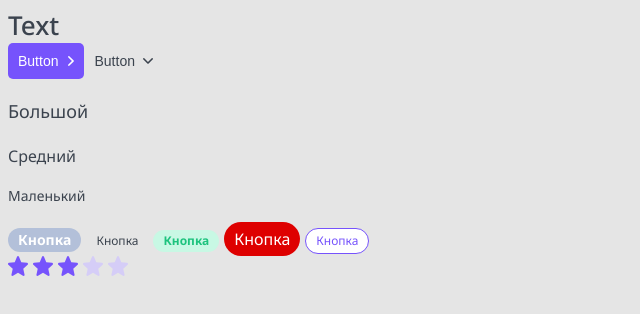
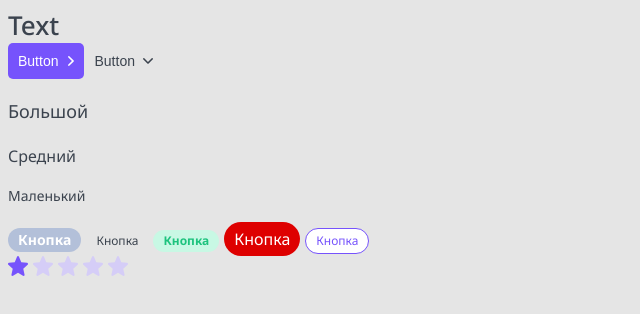
Before and after one commit to senkevich-ser/promo-next, a Next.js app: page / in a window 1280 px wide. Shown: the top 314 px of the page, without its empty margins (0-640 px from the left). Built offline with nearby package versions, Linux system fonts and the light colour scheme.

Commit message:
added Rating functional

```diff
--- a/components/Rating/Rating.module.css
+++ b/components/Rating/Rating.module.css
@@ -1,8 +1,11 @@
-.filled{
+.filled svg{
     fill:var(--primary);
 }
 
-.star{
-    cursor: pointer;
+.star svg {
     margin-right: 5px;
 }
+
+.editable{
+    cursor: pointer;
+}
--- a/components/Rating/Rating.tsx
+++ b/components/Rating/Rating.tsx
@@ -2,7 +2,7 @@ import { RatingProps } from "./Rating.props";
 import styles from "./Rating.module.css";
 import cn from "classnames";
 import StarIcon from "./star.svg";
-import { useEffect, useState } from "react";
+import { useEffect, useState, KeyboardEvent } from "react";
 
 export const Rating = ({
   isEditable = false,
@@ -21,19 +21,51 @@ export const Rating = ({
   const constructRating = (currentRating: number) => {
     const updateArray = ratingArray.map((r: JSX.Element, i: number) => {
       return (
-        <StarIcon
+        <span
           key={i}
           className={cn(styles.star, {
             [styles.filled]: i < currentRating,
+            [styles.editable]: isEditable,
           })}
-        />
+          onMouseEnter={() => changeDisplay(i + 1)}
+          onMouseLeave={() => changeDisplay(rating)}
+          onClick={() => onClick(i + 1)}
+        >
+          <StarIcon
+            tabIndex={isEditable ? 0 : -1}
+            onKeyDown={(e: KeyboardEvent<SVGElement>) =>
+              isEditable && handleSpace(i + 1, e)
+            }
+          />
+        </span>
       );
     });
     setRatingArray(updateArray);
   };
+
+  const changeDisplay = (i: number) => {
+    if (!isEditable) {
+      return;
+    }
+    constructRating(i);
+  };
+
+  const onClick = (i: number) => {
+    if (!isEditable || !setRating) {
+      return;
+    }
+    setRating(i);
+  };
+
+  const handleSpace = (i: number, e: KeyboardEvent<SVGElement>) => {
+    if (e.code != "Space" || !setRating) {
+      return;
+    }
+    setRating(i);
+  };
   return (
     <div {...props}>
-      {ratingArray.map((r,i) => (
+      {ratingArray.map((r, i) => (
         <span key={i}>{r}</span>
       ))}
     </div>
--- a/pages/index.tsx
+++ b/pages/index.tsx
@@ -1,6 +1,9 @@
 import { Htag, Paragraph,Button,Tag,Rating } from "@/components";
+import { useState } from "react";
 
 export default function Home(): JSX.Element {
+
+  const[rating,setRating]=useState(1);
   return (
     <>
       <Htag tag='h1'>Text</Htag>
@@ -14,7 +17,7 @@ export default function Home(): JSX.Element {
       <Tag size={'s'} color={'green'}>Кнопка</Tag>
       <Tag size={'l'} color={'red'}>Кнопка</Tag>
       <Tag size={'s'} color={'primary'}>Кнопка</Tag>
-      <Rating rating={3}/>
+      <Rating rating={rating} isEditable setRating={setRating}/>
     </>
   );
 }
```
